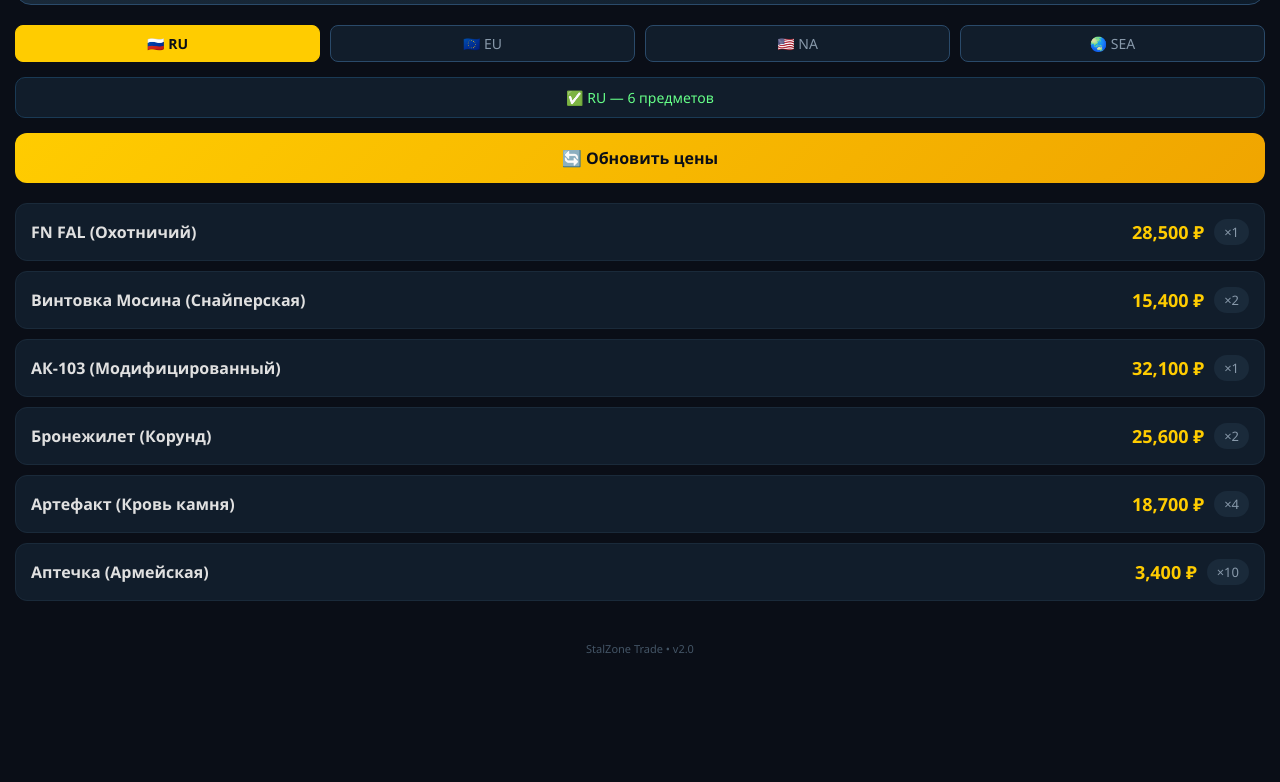
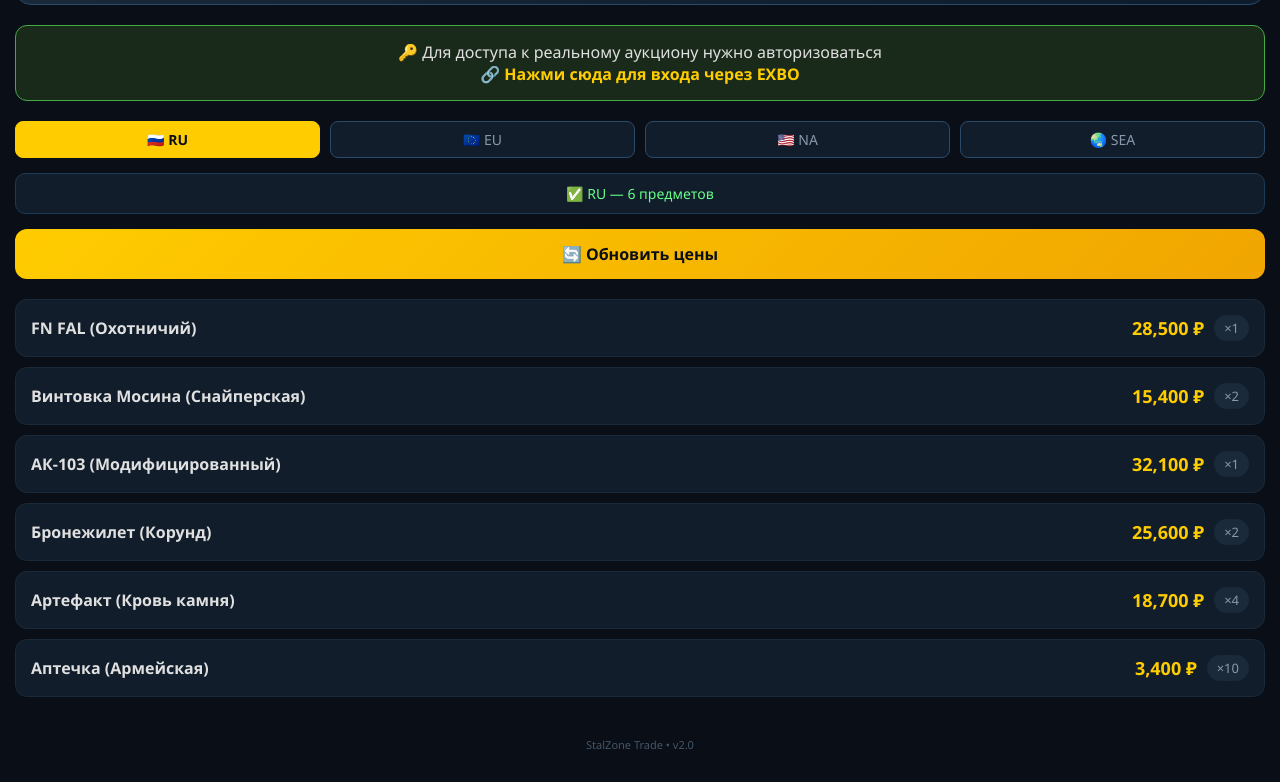
Before and after one commit to StalkZone-Trade/stalzone-auction, a plain HTML site: page index.html in a window 1280 px wide. Shown: the part 104-886 px from the top of the page. Before the commit the page ends 800 px from the top, so only its background shows below. Drawn offline with Linux system fonts and the light colour scheme.

Commit message:
Update index.html

```diff
--- a/index.html
+++ b/index.html
@@ -42,7 +42,6 @@
             transition: all 0.3s;
         }
         .refresh-btn:active { transform: scale(0.97); opacity: 0.8; }
-        .refresh-btn.loading { opacity: 0.6; pointer-events: none; }
         .item-card {
             background: #111d2b;
             border-radius: 12px;
@@ -86,6 +85,28 @@
             font-weight: bold;
         }
         .region-btn:active { transform: scale(0.95); }
+        .auth-box {
+            background: #1a2a1a;
+            border: 1px solid #44aa44;
+            border-radius: 12px;
+            padding: 15px;
+            margin-bottom: 20px;
+            text-align: center;
+        }
+        .auth-box a {
+            color: #ffcc00;
+            font-weight: bold;
+            text-decoration: none;
+        }
+        .auth-box .code-display {
+            background: #0a0e17;
+            padding: 10px;
+            border-radius: 8px;
+            margin: 10px 0;
+            font-size: 12px;
+            color: #88dd88;
+            word-break: break-all;
+        }
     </style>
 </head>
 <body>
@@ -93,6 +114,18 @@
 <div class="header">
     <h1>🔫 STALZONE</h1>
     <p>Аукцион • Цены в реальном времени</p>
+</div>
+
+<!-- Окно для авторизации -->
+<div class="auth-box" id="authBox">
+    <p>🔑 Для доступа к реальному аукциону нужно авторизоваться</p>
+    <a href="https://exbo.net/oauth/authorize?client_id=3456&redirect_uri=https://stalzone-trade.github.io/stalzone-auction/&response_type=code&scope=openid" target="_blank">
+        🔗 Нажми сюда для входа через EXBO
+    </a>
+    <div id="codeDisplay" style="display:none;" class="code-display">
+        ✅ Код авторизации: <span id="codeValue"></span>
+        <br><small>Скопируй этот код и покажи мне</small>
+    </div>
 </div>
 
 <div class="region-selector">
@@ -104,23 +137,35 @@
 
 <div class="status" id="status">📡 Готов к работе</div>
 <button class="refresh-btn" id="refreshBtn">🔄 Обновить цены</button>
-<div id="itemsContainer"></div>
+<div id="itemsContainer"><div class="empty">⏳ Нажмите "Обновить цены"</div></div>
 <div class="footer">StalZone Trade • v2.0</div>
 
 <script>
+    // ============================================================
+    //  ТВОИ ДАННЫЕ
+    // ============================================================
     const CLIENT_ID = "3456";
     const CLIENT_SECRET = "P0hNgIGKQMhdRujgKoFbZwUaOQZiXQrVEGOar0ZC";
-    const DEMO_API = "https://dapi.stalzone.com";
-    const PROD_API = "https://eapi.stalzone.com";
-    const USE_DEMO = false;
-    const BASE_URL = USE_DEMO ? DEMO_API : PROD_API;
 
-    const statusEl = document.getElementById('status');
-    const container = document.getElementById('itemsContainer');
-    const refreshBtn = document.getElementById('refreshBtn');
-    let currentRegion = 'RU';
+    // ============================================================
+    //  КОД ДЛЯ ПЕРЕХВАТА CODE
+    // ============================================================
+    const urlParams = new URLSearchParams(window.location.search);
+    const code = urlParams.get('code');
 
-    // РЕАЛЬНЫЕ ПРЕДМЕТЫ
+    const codeDisplay = document.getElementById('codeDisplay');
+    const codeValue = document.getElementById('codeValue');
+
+    if (code) {
+        // Если есть code — показываем его
+        codeDisplay.style.display = 'block';
+        codeValue.textContent = code;
+        document.getElementById('authBox').style.borderColor = '#ffcc00';
+    }
+
+    // ============================================================
+    //  БАЗА ДАННЫХ ДЛЯ ПРИМЕРА
+    // ============================================================
     const itemsDB = {
         RU: [
             { name: "FN FAL (Охотничий)", price: 28500, qty: 1 },
@@ -150,6 +195,11 @@
             { name: "Artifact (Ruby)", price: 15800, qty: 4 }
         ]
     };
+
+    const statusEl = document.getElementById('status');
+    const container = document.getElementById('itemsContainer');
+    const refreshBtn = document.getElementById('refreshBtn');
+    let currentRegion = 'RU';
 
     function showItems(region) {
         const items = itemsDB[region] || itemsDB.RU;
```
